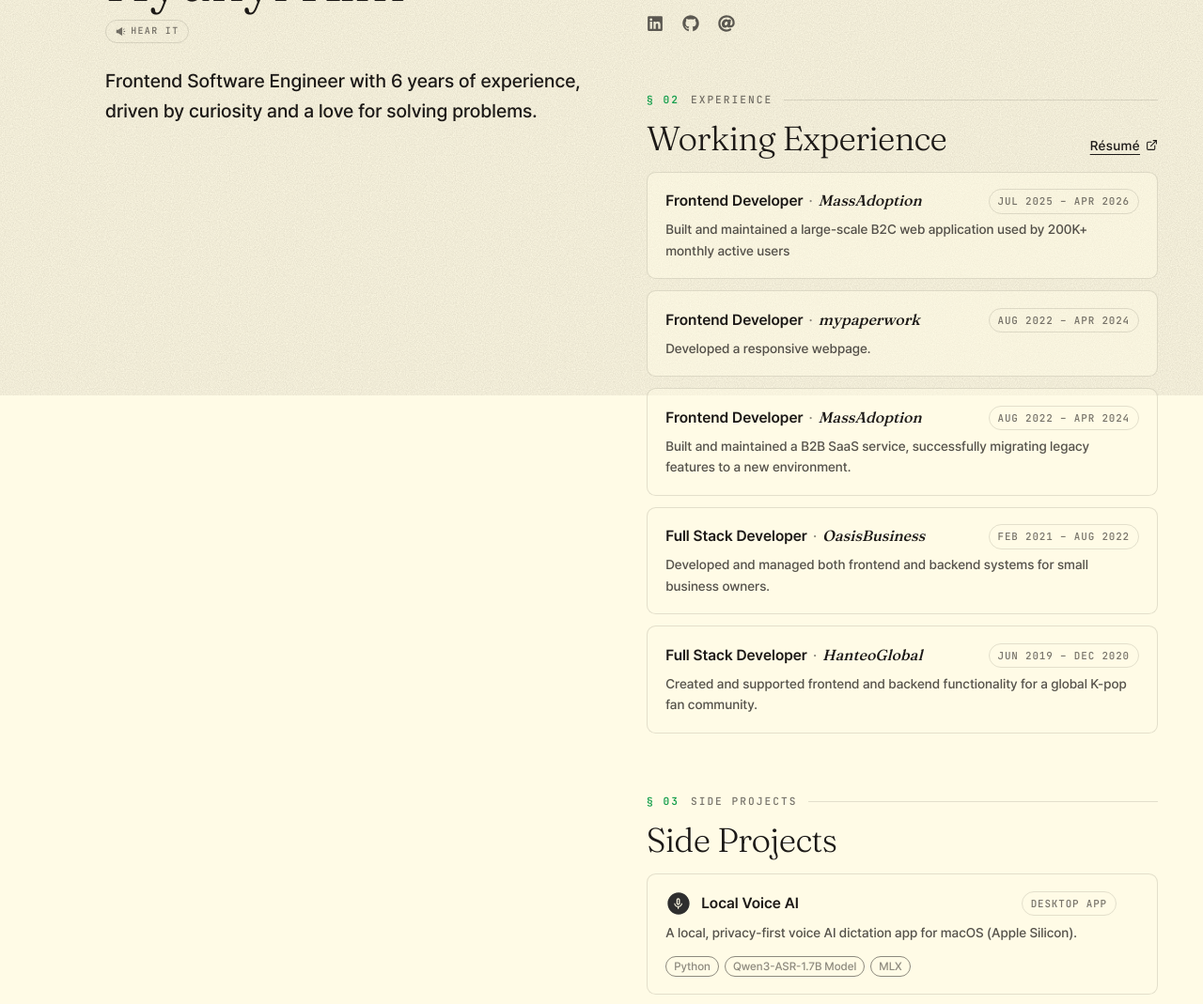
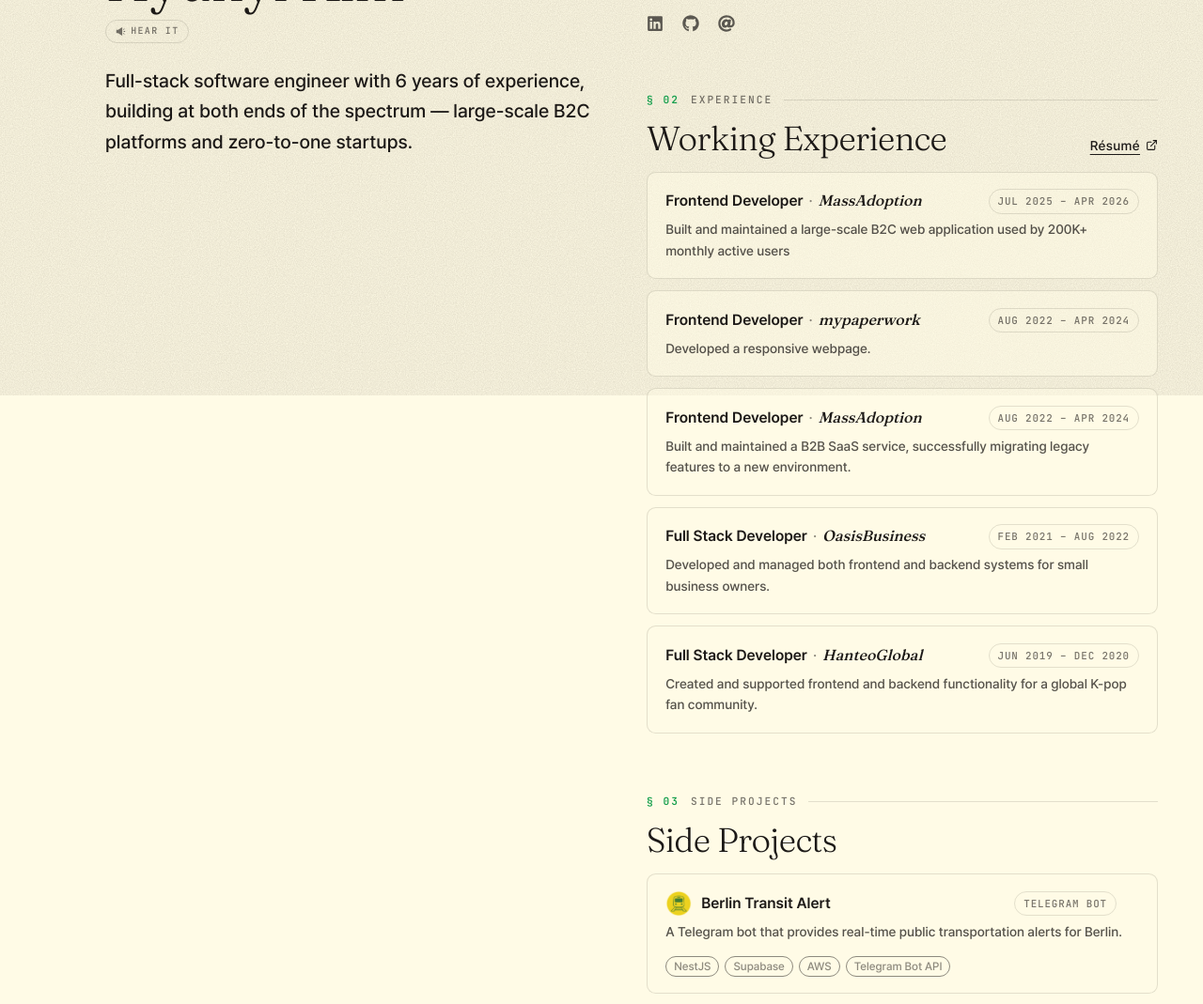
Before and after one commit to hyunyikim/my-site, a Next.js app: page / in a window 1280 px wide. Shown: the part 379-1448 px from the top of the page at 94% size. Built offline with nearby package versions, Linux system fonts and the light colour scheme.

Commit message:
feat: update content

```diff
--- a/src/app/page.tsx
+++ b/src/app/page.tsx
@@ -37,8 +37,8 @@ export default function Home() {
           <span>hear it</span>
         </button>
         <p className="text-xl leading-relaxed">
-          Frontend Software Engineer with 6 years of experience, <br />
-          driven by curiosity and a love for solving problems.
+          Full-stack software engineer with 6 years of experience, <br />
+          building at both ends of the spectrum — large-scale B2C platforms and zero-to-one startups.
         </p>
       </header>
       <div>
@@ -80,7 +80,7 @@ export default function Home() {
                 aria-label="GitHub">
                 <FaGithub size={18} />
               </a>
-              <a className="opacity-70 hover:opacity-100 hover:text-[#169f4d] transition" href="mailto:hyunyikim11@gmail.com" aria-label="Email">
+              <a className="opacity-70 hover:opacity-100 hover:text-[#169f4d] transition" href="mailto:hi.hyunyi.kim@gmail.com" aria-label="Email">
                 <FaAt size={18} />
               </a>
             </div>
--- a/src/data/projects.ts
+++ b/src/data/projects.ts
@@ -9,6 +9,14 @@ export type SideProject = {
 };
 
 export const SIDE_PROJECTS: SideProject[] = [
+  {
+    name: 'Berlin Transit Alert',
+    description: 'A Telegram bot that provides real-time public transportation alerts for Berlin.',
+    tag: 'Telegram Bot',
+    techStack: ['NestJS', 'Supabase', 'AWS', 'Telegram Bot API'],
+    icon: '/images/berlin-transit-alert.png',
+    url: 'https://github.com/hyunyikim/berlin-transit-alert',
+  },
   {
     name: 'Local Voice AI',
     description: 'A local, privacy-first voice AI dictation app for macOS (Apple Silicon).',
```
Also changed, not shown: public/images/berlin-transit-alert.png (added).
